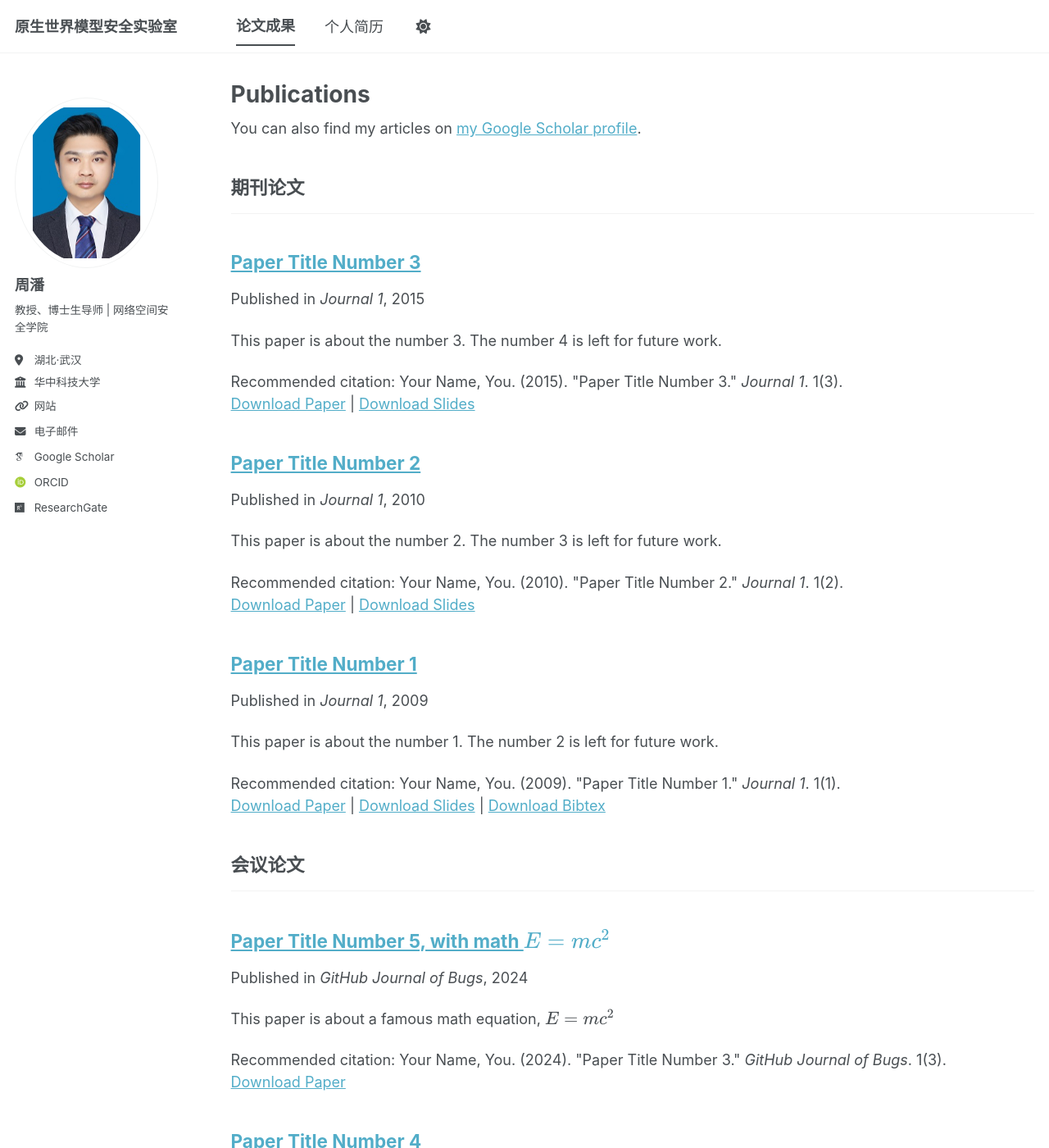
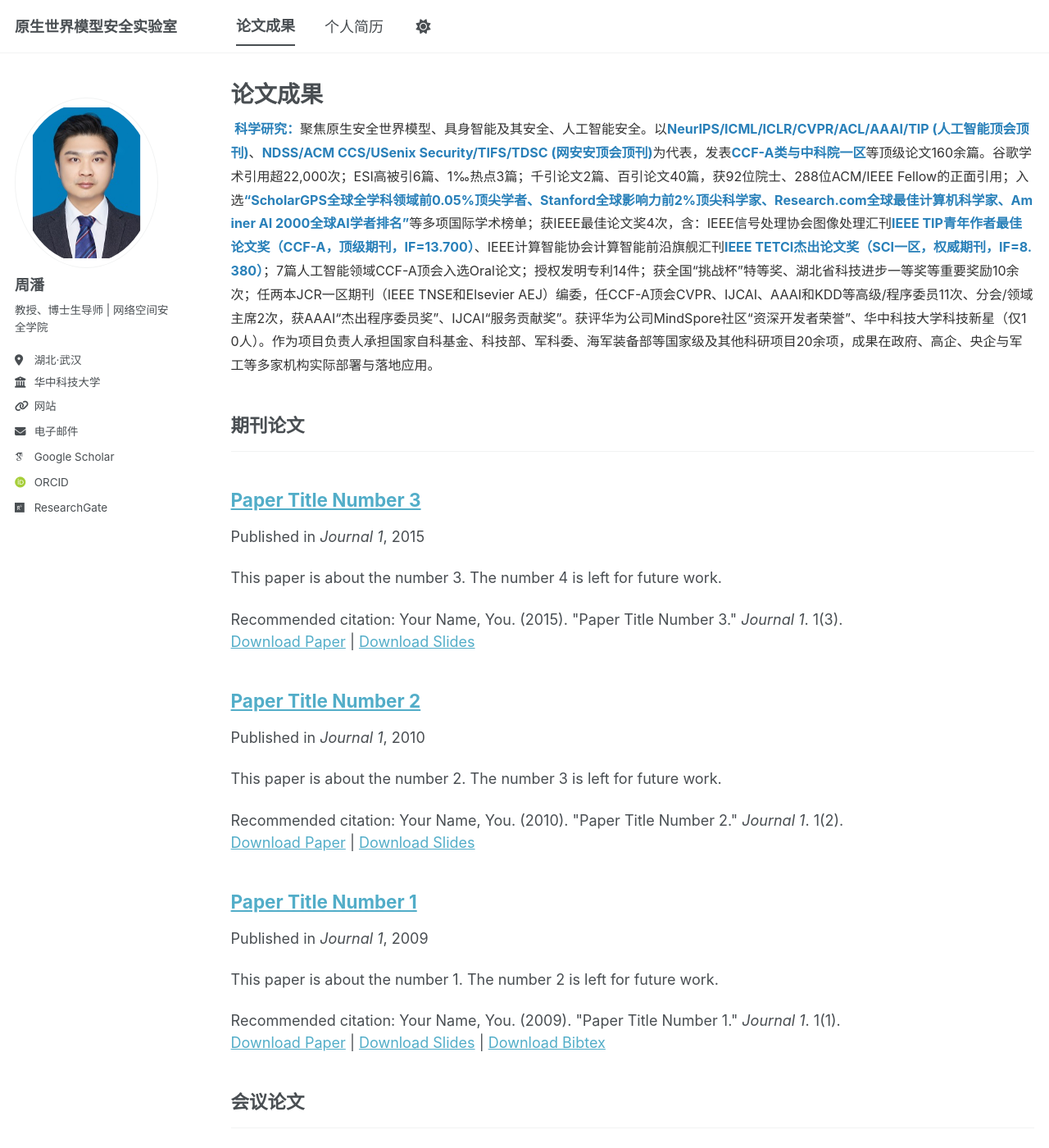
Before and after one commit to nswm-lab/nswm-lab.github.io, a Jekyll site: the page built from _pages/publications.html, in a window 1280 px wide and 1400 px high. Shown: the whole window at 82% size. Built offline with Jekyll 4.4.1, drawn with Linux system fonts in a browser that asks for light colours; some web fonts are replaced; a script bundle is joined from its source files by our own code; library files that are not in the unit come from our copies.

Commit message:
更新论文成果页介绍

```diff
--- a/_config.yml
+++ b/_config.yml
@@ -312,7 +312,6 @@ plugins:
   - jekyll-paginate
   - jekyll-sitemap
   - jekyll-redirect-from
-  - jemoji
 
 # Mimic GitHub Pages with --safe
 whitelist:
@@ -321,7 +320,6 @@ whitelist:
   - jekyll-paginate
   - jekyll-sitemap
   - jekyll-redirect-from
-  - jemoji
 
 
 # Archives
--- a/_pages/publications.html
+++ b/_pages/publications.html
@@ -1,13 +1,29 @@
 ---
 layout: archive
-title: "Publications"
+title: "论文成果"
 permalink: /publications/
 author_profile: true
 ---
 
-{% if site.author.googlescholar %}
-  <div class="wordwrap">You can also find my articles on <a href="{{site.author.googlescholar}}">my Google Scholar profile</a>.</div>
-{% endif %}
+<style>
+/* 适配原页面风格，优化中文排版 */
+.wordwrap {
+    word-break: break-all;
+    line-height: 1.8; /* 调整行高，避免文字挤在一起 */
+    margin-bottom: 2rem;
+    font-size: 16px;
+    color: #333;
+}
+/* 还原截图里的蓝色粗体效果 */
+.wordwrap strong {
+    color: #2980b9; /* 和原页面链接颜色一致，匹配截图蓝色 */
+    font-weight: bold;
+}
+</style>
+
+<div class="wordwrap">
+    <strong>科学研究：</strong>聚焦原生安全世界模型、具身智能及其安全、人工智能安全。以<strong>NeurIPS/ICML/ICLR/CVPR/ACL/AAAI/TIP (人工智能顶会顶刊)</strong>、<strong>NDSS/ACM CCS/USenix Security/TIFS/TDSC (网安安顶会顶刊)</strong>为代表，发表<strong>CCF-A类与中科院一区</strong>等顶级论文160余篇。谷歌学术引用超22,000次；ESI高被引6篇、1‰热点3篇；千引论文2篇、百引论文40篇，获92位院士、288位ACM/IEEE Fellow的正面引用；入选<strong>“ScholarGPS全球全学科领域前0.05%顶尖学者、Stanford全球影响力前2%顶尖科学家、Research.com全球最佳计算机科学家、Aminer AI 2000全球AI学者排名”</strong>等多项国际学术榜单；获IEEE最佳论文奖4次，含：IEEE信号处理协会图像处理汇刊<strong>IEEE TIP青年作者最佳论文奖（CCF-A，顶级期刊，IF=13.700）</strong>、IEEE计算智能协会计算智能前沿旗舰汇刊<strong>IEEE TETCI杰出论文奖（SCI一区，权威期刊，IF=8.380）</strong>；7篇人工智能领域CCF-A顶会入选Oral论文；授权发明专利14件；获全国“挑战杯”特等奖、湖北省科技进步一等奖等重要奖励10余次；任两本JCR一区期刊（IEEE TNSE和Elsevier AEJ）编委，任CCF-A顶会CVPR、IJCAI、AAAI和KDD等高级/程序委员11次、分会/领域主席2次，获AAAI“杰出程序委员奖”、IJCAI“服务贡献奖”。获评华为公司MindSpore社区“资深开发者荣誉”、华中科技大学科技新星（仅10人）。作为项目负责人承担国家自科基金、科技部、军科委、海军装备部等国家级及其他科研项目20余项，成果在政府、高企、央企与军工等多家机构实际部署与落地应用。
+</div>
 
 {% include base_path %}
 
```
Also changed, not shown: Gemfile (+13 -8 lines), .workbuddy/memory/MEMORY.md (added).
